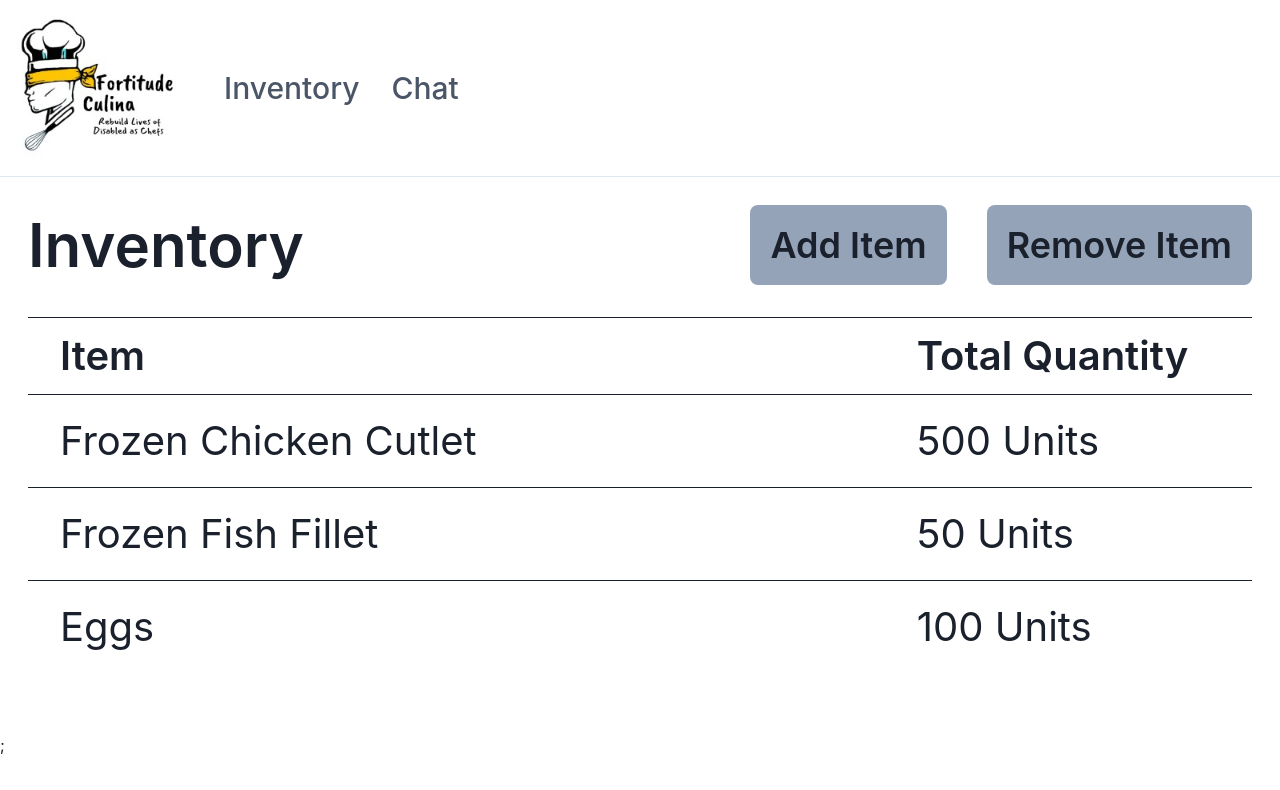
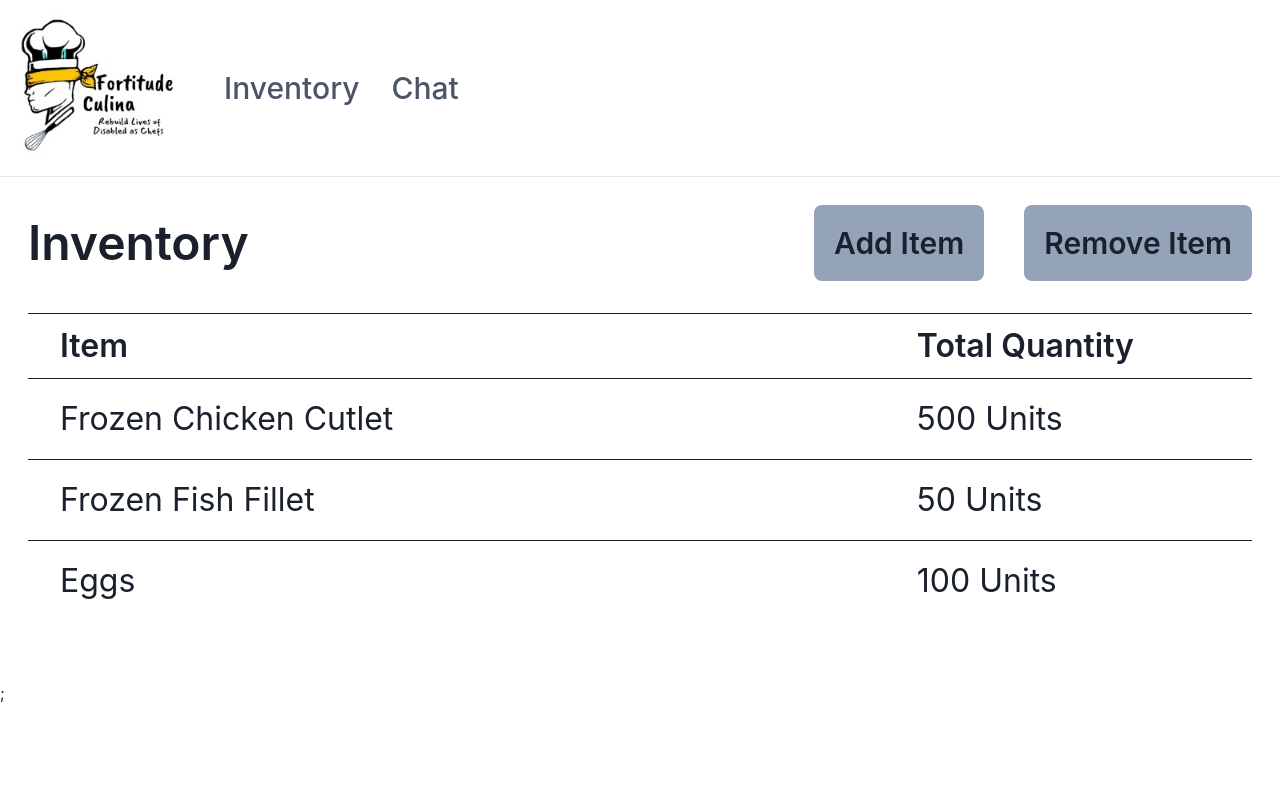
Before and after one commit to singapore2024/Team-3, a Next.js app in the folder cfg-team3/: page /inventory in a window 1280 px wide. Shown: the top 790 px of the page. Built offline with nearby package versions, Linux system fonts and the light colour scheme.

Commit message:
Change sizing

```diff
--- a/cfg-team3/src/pages/calculator.tsx
+++ b/cfg-team3/src/pages/calculator.tsx
@@ -7,8 +7,8 @@ export default function Inventory() {
       <WithSubnavigation />
       <div className="flex flex-col p-7">
         <div className="flex flex-row justify-between items-center font-semibold">
-          <h1 className="text-6xl">Calculator</h1>
-          <h1 className="text-5xl font-medium"> 14 Oct 2024 - 18 Oct 2024</h1>
+          <h1 className="text-5xl">Calculator</h1>
+          <h1 className="text-3xl font-medium"> 14 Oct 2024 - 18 Oct 2024</h1>
         </div>{" "}
         <table className="dashboard-table my-8">
           <thead>
--- a/cfg-team3/src/pages/inventory.tsx
+++ b/cfg-team3/src/pages/inventory.tsx
@@ -7,12 +7,12 @@ export default function Inventory() {
       <WithSubnavigation />
       <div className="flex flex-col p-7">
         <div className="flex flex-row justify-between items-center font-semibold">
-          <h1 className="text-6xl">Inventory</h1>
+          <h1 className="text-5xl">Inventory</h1>
           <div className="flex flex-row gap-10">
-            <button className="bg-slate-400 p-5 text-4xl rounded-lg">
+            <button className="bg-slate-400 p-5 text-3xl rounded-lg">
               Add Item
             </button>
-            <button className="bg-slate-400 p-5 text-4xl rounded-lg">
+            <button className="bg-slate-400 p-5 text-3xl rounded-lg">
               Remove Item
             </button>
           </div>
--- a/cfg-team3/src/styles/inventory.css
+++ b/cfg-team3/src/styles/inventory.css
@@ -12,7 +12,7 @@ table.dashboard-table tr:last-child {
 }
 
 table.dashboard-table th, td {
-  font-size: 2.5rem;
+  font-size: 2rem;
 }
 
 table.dashboard-table td {
```
